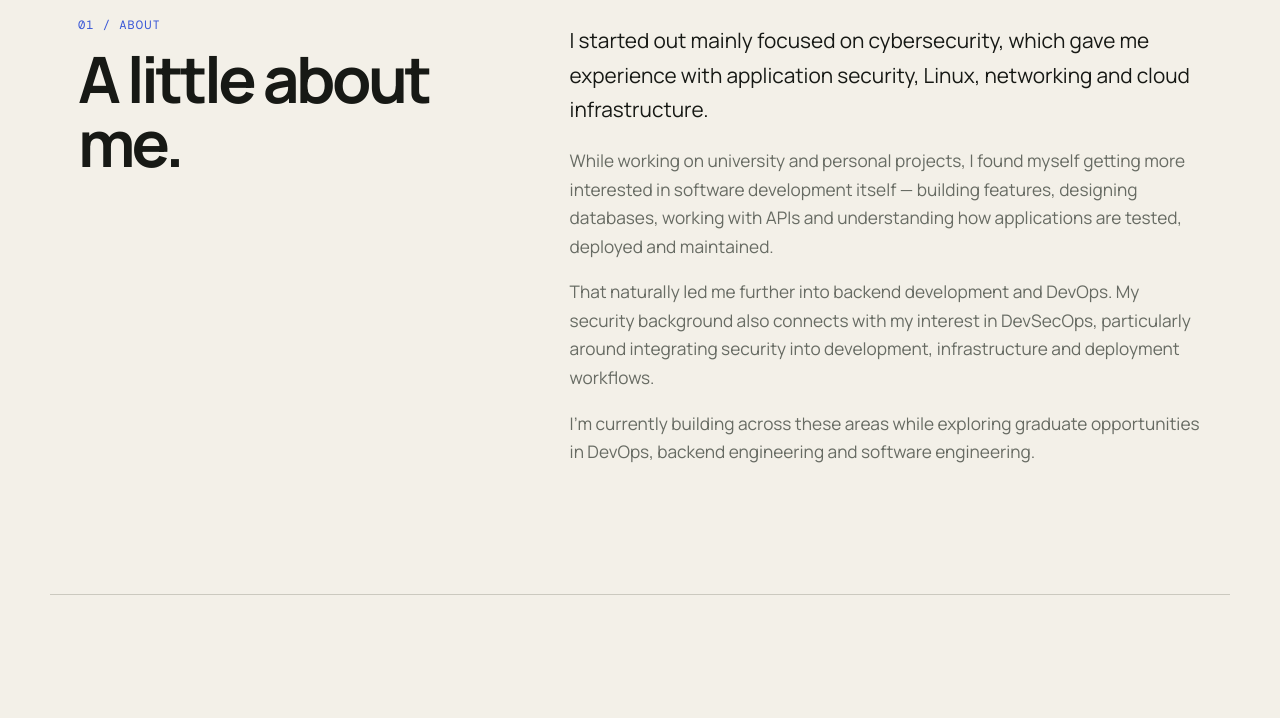
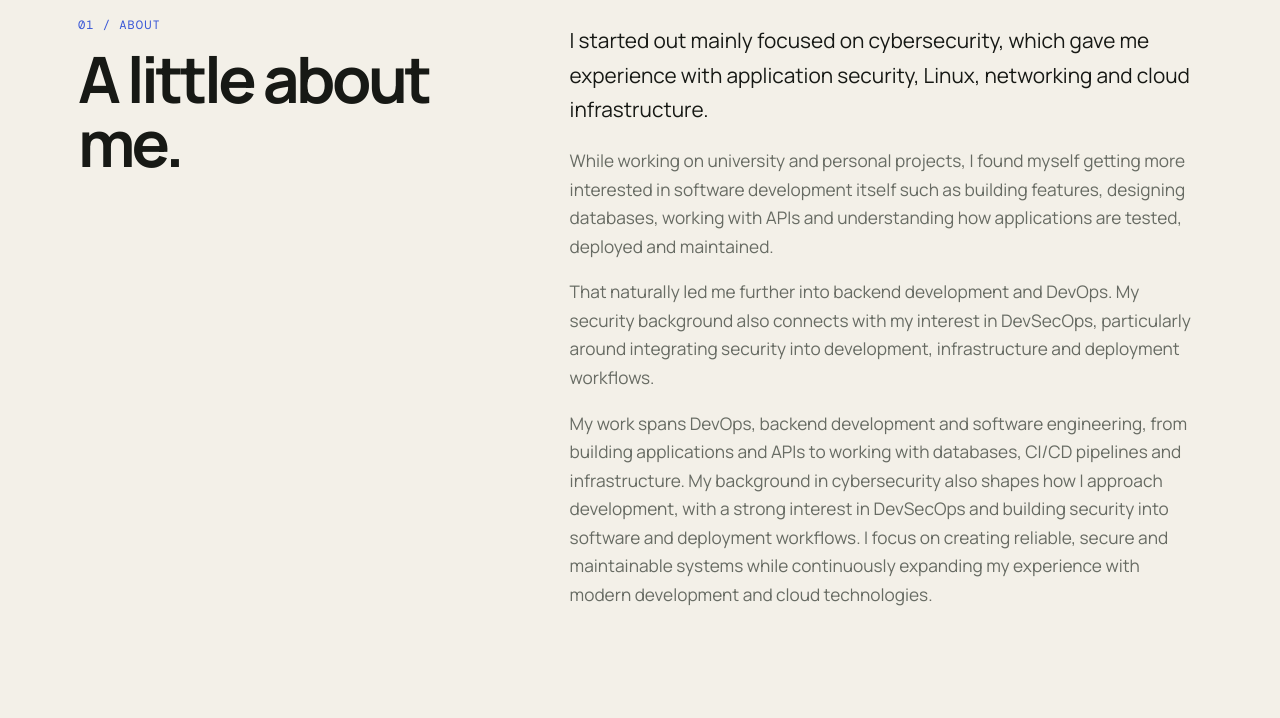
Before and after one commit to roshitha05/supertuna, a plain HTML site: page index.html in a window 1280 px wide. Shown: the part 932-1650 px from the top of the page. Drawn offline with nearby package versions, Linux system fonts and the light colour scheme.

Commit message:
Update portfolio content and project assets

```diff
--- a/index.html
+++ b/index.html
@@ -114,13 +114,13 @@
       I started out mainly focused on cybersecurity, which gave me experience with application security, Linux, networking and cloud infrastructure.
      </p>
      <p>
-      While working on university and personal projects, I found myself getting more interested in software development itself — building features, designing databases, working with APIs and understanding how applications are tested, deployed and maintained.
+      While working on university and personal projects, I found myself getting more interested in software development itself such as building features, designing databases, working with APIs and understanding how applications are tested, deployed and maintained.
      </p>
      <p>
       That naturally led me further into backend development and DevOps. My security background also connects with my interest in DevSecOps, particularly around integrating security into development, infrastructure and deployment workflows.
      </p>
      <p>
-      I'm currently building across these areas while exploring graduate opportunities in DevOps, backend engineering and software engineering.
+      My work spans DevOps, backend development and software engineering, from building applications and APIs to working with databases, CI/CD pipelines and infrastructure. My background in cybersecurity also shapes how I approach development, with a strong interest in DevSecOps and building security into software and deployment workflows. I focus on creating reliable, secure and maintainable systems while continuously expanding my experience with modern development and cloud technologies.
      </p>
     </div>
    </section>
@@ -859,7 +859,7 @@
      Let's connect.
     </h2>
     <p>
-     I'm currently exploring graduate opportunities across DevOps, backend engineering and software engineering, with a growing interest in DevSecOps.
+     My focus spans DevOps, backend engineering and software engineering, with DevSecOps bringing together my development and cybersecurity experience. I’m always open to connecting about opportunities, projects and technology.
     </p>
     <div class="contact-links">
      <a href="mailto:gs.roshitha@gmail.com">
```
Also changed, not shown: 1 other file.
